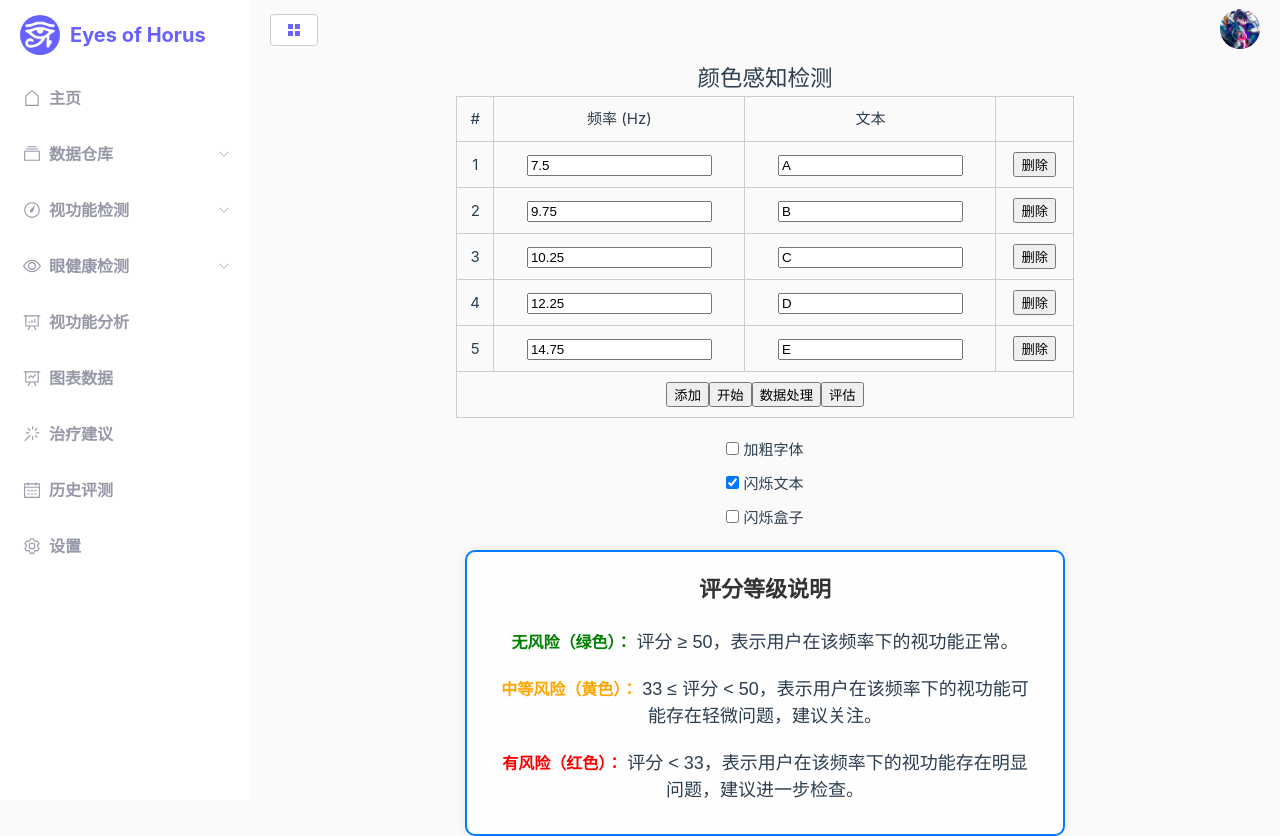
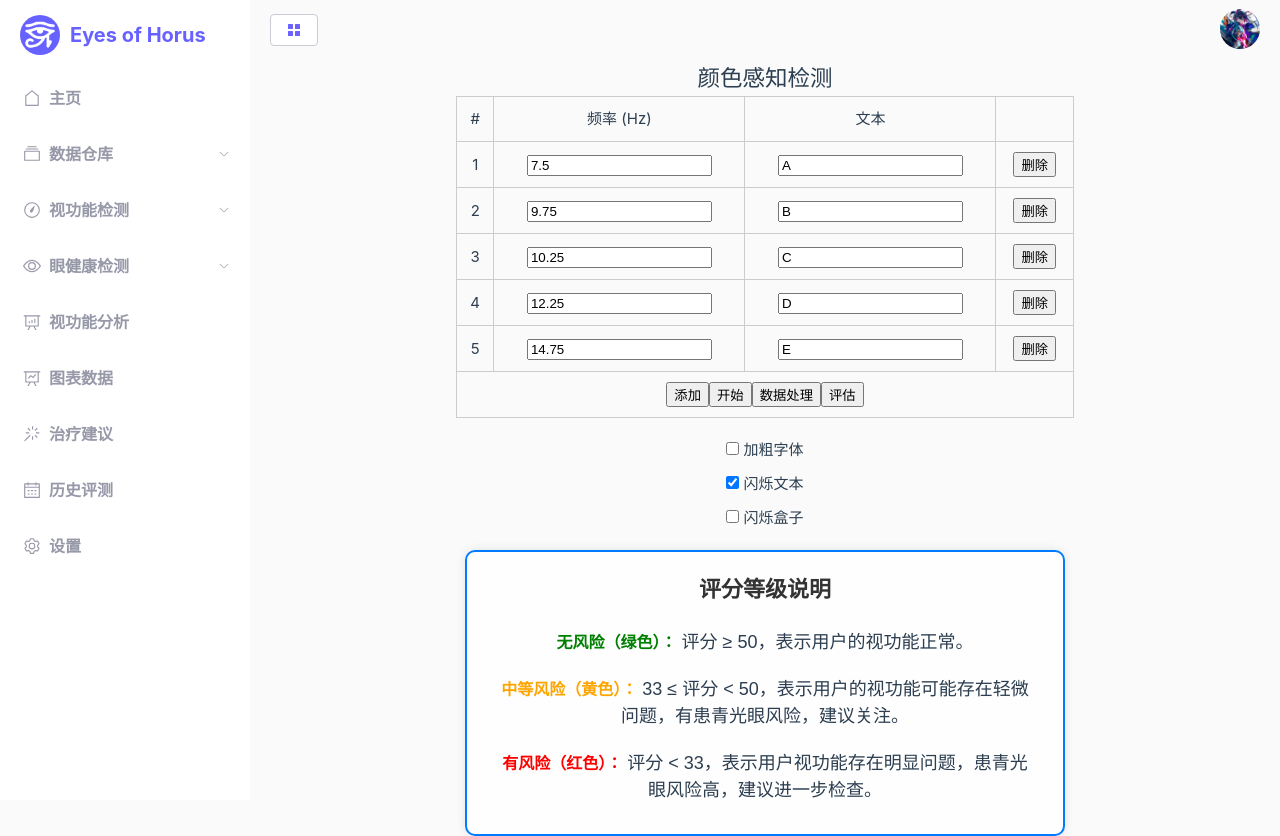
Before and after one commit to Yakraii/Rainbow-SSVEP, a Vue app in the folder SSVEP-WDBE/: page /VisualDetection/ColorPerception in a window 1280 px wide. Built offline with nearby package versions, Linux system fonts and the light colour scheme.

Commit message:
Update ColorPerception.vue

```diff
--- a/SSVEP-WDBE/src/views/ColorPerception.vue
+++ b/SSVEP-WDBE/src/views/ColorPerception.vue
@@ -57,10 +57,10 @@
 
         <div class="score-explanation">
           <h3>评分等级说明</h3>
-          <p><span style="color: green; font-weight: bold;">无风险（绿色）：</span> 评分 ≥ 50，表示用户在该频率下的视功能正常。</p>
+          <p><span style="color: green; font-weight: bold;">无风险（绿色）：</span> 评分 ≥ 50，表示用户的视功能正常。</p>
           <p><span style="color: orange; font-weight: bold;">中等风险（黄色）：</span> 33 ≤ 评分 &lt;
-            50，表示用户在该频率下的视功能可能存在轻微问题，建议关注。</p>
-          <p><span style="color: red; font-weight: bold;">有风险（红色）：</span> 评分 &lt; 33，表示用户在该频率下的视功能存在明显问题，建议进一步检查。</p>
+            50，表示用户的视功能可能存在轻微问题，有患青光眼风险，建议关注。</p>
+          <p><span style="color: red; font-weight: bold;">有风险（红色）：</span> 评分 &lt; 33，表示用户视功能存在明显问题，患青光眼风险高，建议进一步检查。</p>
         </div>
 
       </form>
@@ -78,7 +78,7 @@
       <p :class="scoreClass">
         您的评分为 <strong>{{ finalScore }}</strong>，属于
         <span v-if="finalScore >= 50" class="green-text">无风险（绿色）</span>
-        <span v-else-if="finalScore >= 33" class="yellow-text">中等风险（黄色）</span>
+        <span v-else-if="finalScore >= 33" class="yellow-text">低风险（黄色）</span>
         <span v-else class="red-text">有风险（红色）</span> 等级。
       </p>
       <p>{{ scoreAdvice }}</p>
@@ -387,9 +387,9 @@ const processData = async () => {
 //   }
 // };
 const classifyData = async () => {
-  fileName.value = 'All';
+//  fileName.value = 'All';
   if (!fileName.value) {
-    console.error("文件名为空，无法评估");
+    console.error("文件名为空。尚未进行数据收集处理，无法评估。");
     return;
   }
 
```
